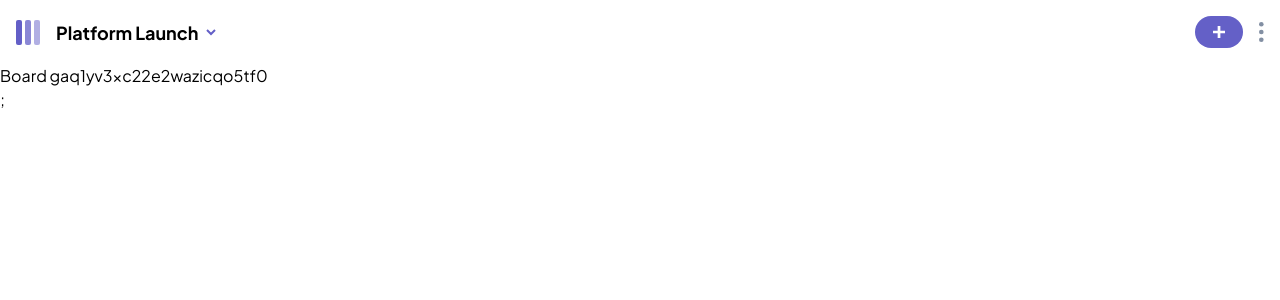
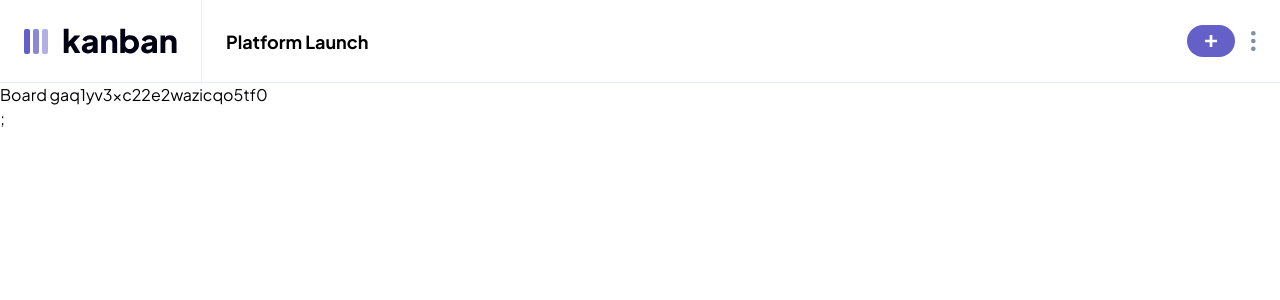
Before and after one commit to david-tejada/frontendmentor-challenges, a Next.js app in the folder 19-kanban-task-management/: page /board/gaq1yv3xc22e2wazicqo5tf0 in a window 1280 px wide. Shown: the top 300 px of the page. Built offline with nearby package versions, Linux system fonts and the light colour scheme.

Commit message:
Create hook useMenu to handle menu status and make logo and board name responsive

```diff
--- /dev/null
+++ b/19-kanban-task-management/app/lib/hooks/useMenu.ts
@@ -0,0 +1,37 @@
+import { useState } from "react";
+import useMobileLayout from "./useMobileLayout";
+import { useLocalStorage } from "./useLocalStorage";
+
+export function useMenu() {
+  const isMobile = useMobileLayout();
+  const [isMobileOpen, setIsMobileOpen] = useState(false);
+  const [isSidebarOpen, setIsSidebarOpen] = useLocalStorage(
+    "sidebar-open",
+    true,
+  );
+
+  const toggleSidebar = () => {
+    setIsSidebarOpen((prev) => !prev);
+  };
+
+  const toggleMobileMenu = () => {
+    if (isMobile) {
+      setIsMobileOpen((prev) => !prev);
+    }
+  };
+
+  const closeMobileMenu = () => {
+    if (isMobile) {
+      setIsMobileOpen(false);
+    }
+  };
+
+  return {
+    isMobile,
+    isMobileOpen,
+    isSidebarOpen,
+    toggleMobileMenu,
+    closeMobileMenu,
+    toggleSidebar,
+  };
+}
--- /dev/null
+++ b/19-kanban-task-management/app/lib/hooks/useMobileLayout.ts
@@ -0,0 +1,20 @@
+import { useEffect, useState } from "react";
+
+export default function useMobileLayout() {
+  const mediaQueryList = window.matchMedia("(max-width: 768px)");
+  const [isMobile, setIsMobile] = useState(mediaQueryList.matches);
+
+  const handleMediaQueryChange = (event: MediaQueryListEvent) => {
+    setIsMobile(event.matches);
+  };
+
+  useEffect(() => {
+    mediaQueryList.addEventListener("change", handleMediaQueryChange);
+
+    return () => {
+      mediaQueryList.removeEventListener("change", handleMediaQueryChange);
+    };
+  }, [mediaQueryList]);
+
+  return isMobile;
+}
--- a/19-kanban-task-management/app/ui/header.tsx
+++ b/19-kanban-task-management/app/ui/header.tsx
@@ -11,6 +11,9 @@ import { useLocalStorage } from "../lib/hooks/useLocalStorage";
 import { placeholderBoards } from "../lib/placeholderBoards";
 import useActiveBoard from "../lib/hooks/useActiveBoard";
 import { redirect } from "next/navigation";
+import useMobileLayout from "../lib/hooks/useMobileLayout";
+import Logo from "./logo";
+import { useMenu } from "../lib/hooks/useMenu";
 
 type HeaderProps = {
   boardId: string;
@@ -18,30 +21,43 @@ type HeaderProps = {
 
 export function Header({ boardId }: HeaderProps) {
   const [boards, setBoards] = useLocalStorage("boards", placeholderBoards);
-  const [isOpen, setIsOpen] = useState(false);
   const board = useActiveBoard(boardId);
+  const { isMobile, isMobileOpen, toggleMobileMenu, closeMobileMenu } =
+    useMenu();
   useDarkMode();
 
   return (
     <header className="relative">
-      <div className="relative z-20 flex items-center gap-4 bg-white p-4 dark:bg-neutral-700">
-        <Image src="/logo-mobile.svg" width={24} height={25} alt="" />
+      <div className="relative z-20 flex bg-white dark:bg-neutral-700">
+        <div className="flex place-items-center p-4 md:border-b md:border-r md:border-blue-200 md:px-6 md:py-7 dark:md:border-neutral-600">
+          <Logo />
+        </div>
+
+        <div className="flex grow items-center gap-4 p-4 md:border-b md:border-blue-200 md:px-6 dark:md:border-neutral-600">
+          {(isMobile && (
             <button
               type="button"
               className="flex items-center text-heading-lg dark:text-white"
               onClick={() => {
-            setIsOpen(!isOpen);
+                toggleMobileMenu();
               }}
             >
               {board?.name}
               <Image
-            src={isOpen ? "/icon-chevron-up.svg" : "/icon-chevron-down.svg"}
+                src={
+                  isMobileOpen
+                    ? "/icon-chevron-up.svg"
+                    : "/icon-chevron-down.svg"
+                }
                 width={10}
                 height={7}
                 alt=""
                 className="ml-2"
               />
             </button>
+          )) || (
+            <h1 className="text-heading-lg dark:text-white">{board?.name}</h1>
+          )}
           <button
             type="button"
             className="paddinglet ml-auto rounded-full bg-purple-500 px-[1.125rem] py-[0.625rem]"
@@ -62,17 +78,18 @@ export function Header({ boardId }: HeaderProps) {
             />
           </button>
         </div>
-      {isOpen && (
+      </div>
+      {isMobileOpen && (
         <div className="fixed inset-0 z-10">
           <div
             className="fixed inset-0 bg-black opacity-50"
             onClick={() => {
-              setIsOpen(false);
+              closeMobileMenu();
             }}
           ></div>
           <div className="relative top-20 z-20 mx-auto w-3/4 rounded-lg bg-white dark:bg-neutral-700">
             <p className="px-6 py-4 text-heading-sm uppercase text-neutral-400 dark:text-neutral-400">
-              All boards (3)
+              All boards ({boards.length})
             </p>
             <ul>
               {boards.map((board) => (
@@ -85,7 +102,7 @@ export function Header({ boardId }: HeaderProps) {
                       board.id === boardId && "bg-purple-500 text-white",
                     )}
                     onClick={() => {
-                      setIsOpen(false);
+                      closeMobileMenu();
                     }}
                   >
                     <IconBoard />
@@ -99,7 +116,7 @@ export function Header({ boardId }: HeaderProps) {
                   href={`board/${boardId}/newBoard`}
                   className="flex items-center gap-3 rounded-r-full px-6 py-4 text-heading-md text-purple-500"
                   onClick={() => {
-                    setIsOpen(false);
+                    closeMobileMenu();
                   }}
                 >
                   <IconBoard />+ Create New Board
--- /dev/null
+++ b/19-kanban-task-management/app/ui/logo.tsx
@@ -0,0 +1,29 @@
+import Image from "next/image";
+
+export default function Logo() {
+  return (
+    <>
+      <Image
+        src="/logo-mobile.svg"
+        width={24}
+        height={25}
+        alt=""
+        className="md:hidden"
+      />
+      <Image
+        src="/logo-dark.svg"
+        width={153}
+        height={26}
+        alt=""
+        className="hidden dark:hidden md:block"
+      />
+      <Image
+        src="/logo-light.svg"
+        width={153}
+        height={26}
+        alt=""
+        className="hidden md:dark:block"
+      />
+    </>
+  );
+}
```
Lines whose indentation alone changed are shown as unchanged.
